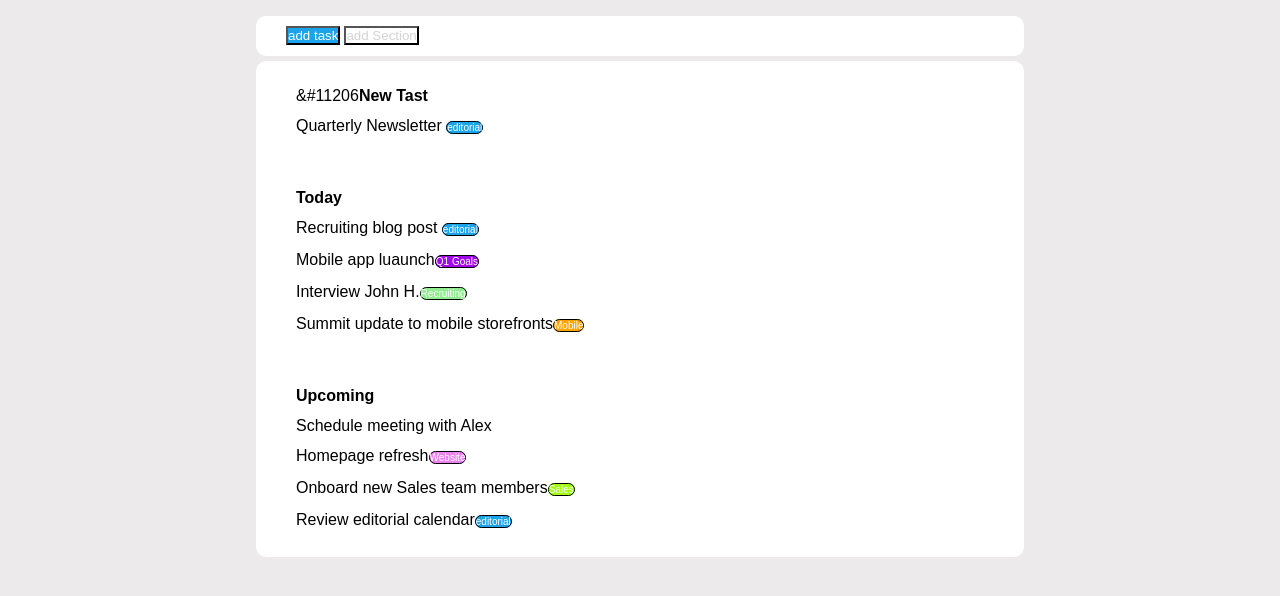
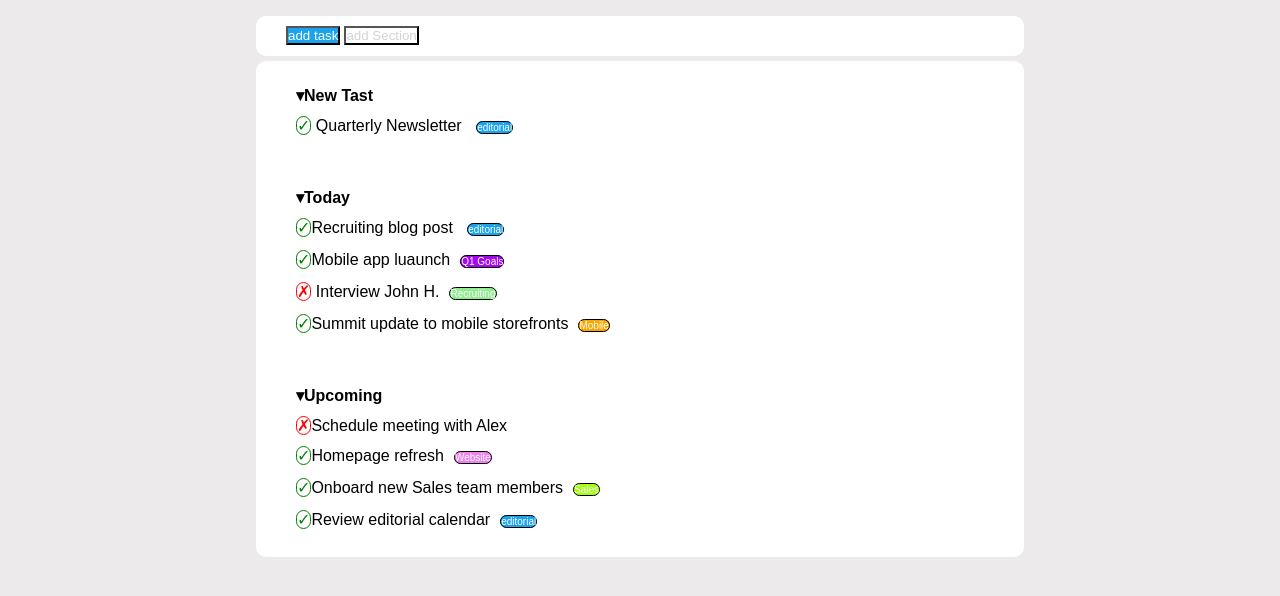
Before and after one commit to giuseppemaisto/html-css-toboolist, a plain HTML site: page index.html in a window 1280 px wide. Shown: the part 64-660 px from the top of the page. Drawn offline with Linux system fonts and the light colour scheme.

Commit message:
add check

```diff
--- a/css/style.css
+++ b/css/style.css
@@ -63,9 +63,16 @@ ul{
     list-style-type: none;
     line-height: 30px;
 }
-.done::before{
-    content:"&#11206";
+.check{
+    color: green;
+    border: 1px solid green;
+    border-radius: 30px;
+}
 
+.cross{
+    color: red;
+    border: 1px solid red;
+    border-radius: 50px;
 }
 
 .cerchio{
@@ -74,6 +81,7 @@ ul{
     background-color: rgb(27, 163, 236);
     color: white;
     font-family: Arial, Helvetica, sans-serif;
+    margin-left: 10px;
 }
 .cerchio_violet{
     font-size: 10px;
@@ -81,6 +89,7 @@ ul{
     background-color:rgb(162, 10, 233);
     color: white;
     font-family: Arial, Helvetica, sans-serif;
+    margin-left: 10px;
 
 }
 .cerchio_green{
@@ -89,6 +98,7 @@ ul{
     background-color:lightgreen;
     color: white;
     font-family: Arial, Helvetica, sans-serif;
+    margin-left: 10px;
 }
 
 .cerchio_orange{
@@ -97,6 +107,7 @@ ul{
     background-color:orange;
     color: white;
     font-family: Arial, Helvetica, sans-serif;
+    margin-left: 10px;
 }
 .cerchio_2{
     font-size: 10px;
@@ -104,6 +115,7 @@ ul{
     background-color:violet;
     color: white;
     font-family: Arial, Helvetica, sans-serif;
+    margin-left: 10px;
 
 }
 .cerchio_lightgreen{
@@ -112,4 +124,5 @@ ul{
     background-color:rgb(163, 255, 16);
     color: white;
     font-family: Arial, Helvetica, sans-serif;
+    margin-left: 10px;
 }
--- a/index.html
+++ b/index.html
@@ -29,25 +29,25 @@
             <!--elenco-->
             <div class="elenco">
               <ul>
-                <li class="done"><strong>New Tast</strong></li>
-                <li>Quarterly Newsletter <span class="cerchio">editorial</span></li>
+                <li class="done"><strong>&dtrif;New Tast</strong></li>
+                <li><span class="check">&check;</span> Quarterly Newsletter <span class="cerchio">editorial</span></li>
 
               </ul>
 
               <ul>
-                <li><strong>Today</strong></li>
-                <li>Recruiting blog post <span class="cerchio">editorial</span></li>
-                <li>Mobile app luaunch<span class="cerchio_violet">Q1 Goals</span></li>
-                <li>Interview John H.<span class="cerchio_green">Recruiting</span></li>
-                <li>Summit update to mobile storefronts<span class="cerchio_orange">Mobile</span></li>
+                <li><strong>&dtrif;Today</strong></li>
+                <li><span class="check">&check;</span>Recruiting blog post <span class="cerchio">editorial</span></li>
+                <li><span class="check">&check;</span>Mobile app luaunch<span class="cerchio_violet">Q1 Goals</span></li>
+                <li><span class="cross">&cross;</span> Interview John H.<span class="cerchio_green">Recruiting</span></li>
+                <li><span class="check">&check;</span>Summit update to mobile storefronts<span class="cerchio_orange">Mobile</span></li>
               </ul>
 
               <ul>
-                <li><strong>Upcoming</strong></li>
-                <li>Schedule meeting with Alex</li>
-                <li>Homepage refresh<span class="cerchio_2">Website</span></li>
-                <li>Onboard new Sales team members<span class="cerchio_lightgreen">Sales</span></li>
-                <li>Review editorial calendar<span class="cerchio">editorial</span></li>
+                <li><strong>&dtrif;Upcoming</strong></li>
+                <li><span class="cross">&cross;</span>Schedule meeting with Alex</li>
+                <li><span class="check">&check;</span>Homepage refresh<span class="cerchio_2">Website</span></li>
+                <li><span class="check">&check;</span>Onboard new Sales team members<span class="cerchio_lightgreen">Sales</span></li>
+                <li><span class="check">&check;</span>Review editorial calendar<span class="cerchio">editorial</span></li>
 
               </ul>
             </div>
```
